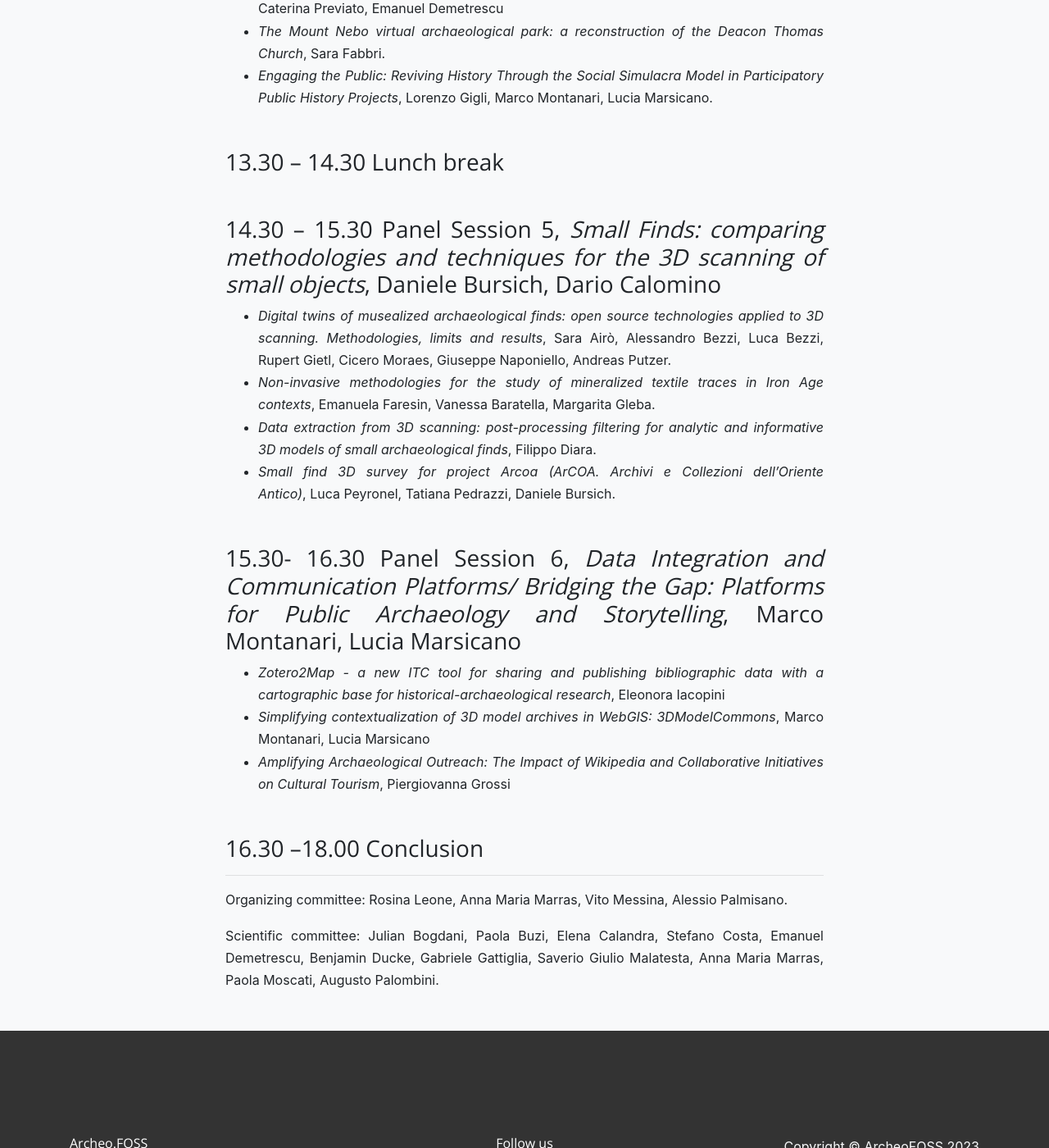
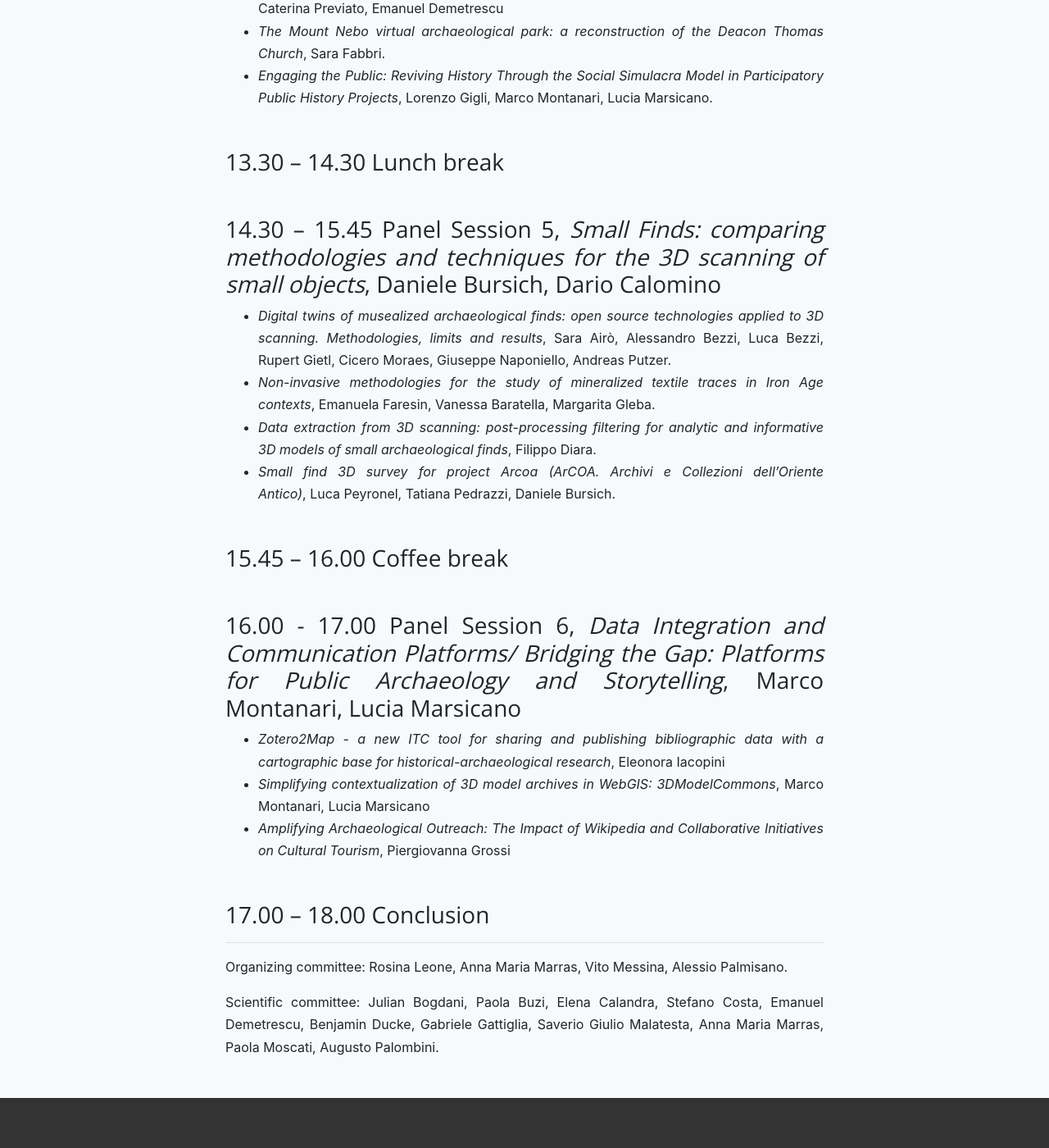
Before and after one commit to archeofoss/archeofoss, a Jekyll site: the page built from 2023/programme.md, in a window 1280 px wide and 1400 px high, scrolled down 4346 px. Shown: the whole window at 82% size. Built offline with Jekyll 4.4.1, drawn with Linux system fonts in a browser that asks for light colours; nearby versions of some CDN libraries.

Commit message:
Programma ArcheoFOSS 2023
Update of the programme

```diff
--- a/2023/programme.md
+++ b/2023/programme.md
@@ -110,20 +110,22 @@
 
 ### 13.30 – 14.30 Lunch break
 
-### 14.30 – 15.30 Panel Session 5, _Small Finds: comparing methodologies and techniques for the 3D scanning of small objects_, Daniele Bursich, Dario Calomino
+### 14.30 – 15.45 Panel Session 5, _Small Finds: comparing methodologies and techniques for the 3D scanning of small objects_, Daniele Bursich, Dario Calomino
 
 - _Digital twins of musealized archaeological finds: open source technologies applied to 3D scanning. Methodologies, limits and results_, Sara Airò, Alessandro Bezzi, Luca Bezzi, Rupert Gietl, Cicero Moraes, Giuseppe Naponiello, Andreas Putzer.
 - _Non-invasive methodologies for the study of mineralized textile traces in Iron Age contexts_, Emanuela Faresin, Vanessa Baratella, Margarita Gleba.
 - _Data extraction from 3D scanning: post-processing filtering for analytic and informative 3D models of small archaeological finds_, Filippo Diara.
 - _Small find 3D survey for project Arcoa (ArCOA. Archivi e Collezioni dell'Oriente Antico)_, Luca Peyronel, Tatiana Pedrazzi, Daniele Bursich.
 
-### 15.30- 16.30 Panel Session 6, _Data Integration and Communication Platforms/ Bridging the Gap: Platforms for Public Archaeology and Storytelling_, Marco Montanari, Lucia Marsicano
+### 15.45 – 16.00 Coffee break
+
+### 16.00 - 17.00 Panel Session 6, _Data Integration and Communication Platforms/ Bridging the Gap: Platforms for Public Archaeology and Storytelling_, Marco Montanari, Lucia Marsicano
 
 - _Zotero2Map - a new ITC tool for sharing and publishing bibliographic data with a cartographic base for historical-archaeological research_, Eleonora Iacopini
 - _Simplifying contextualization of 3D model archives in WebGIS: 3DModelCommons_, Marco Montanari, Lucia Marsicano
 - _Amplifying Archaeological Outreach: The Impact of Wikipedia and Collaborative Initiatives on Cultural Tourism_, Piergiovanna Grossi
 
-### 16.30 –18.00 Conclusion
+### 17.00 – 18.00 Conclusion
 
 
 ---
```
